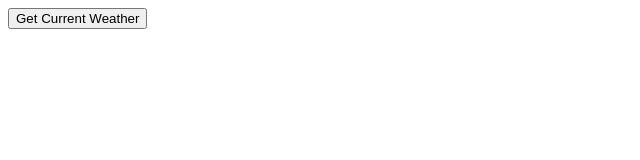
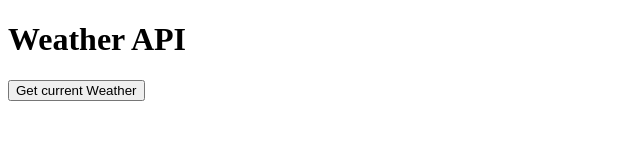
Before and after one commit to acciojob/weather-api-anitha-anii, a website: page main.html in a window 1280 px wide. Shown: the whole page, without its empty margins (0-640 px from the left). Drawn offline with Linux system fonts and the light colour scheme.

Commit message:
created a submission

```diff
--- a/main.html
+++ b/main.html
@@ -8,9 +8,9 @@
 
 <body>
 	<!-- the entire body must be written by student -->
-	 <button id="getWeatherBtn">Get Current Weather</button>
-    <div id="weatherData"></div>
-
+	<h1>Weather API</h1>
+	<button type="button" onclick="getCurrentWeather()">Get current Weather</button>
+	<div id='weatherData'></div>
     <script type="text/javascript" src="./script.js">
 </script>
 
--- a/script.js
+++ b/script.js
@@ -1,18 +1,13 @@
 //your JS code here. If required.
- const getWeatherBtn = document.getElementById('getWeatherBtn');
- const weatherDataDiv = document.getElementById('weatherData');
-
-        getWeatherBtn.addEventListener('click', async () => {
-            try {
-                const url = 'https://api.openweathermap.org/data/2.5/weather?q=London&appid=87e4d8152db8377e68f0144c06dbc0e3';
-
-                const response = await fetch(url);
-                const weatherData = await response.json();
-
-                const weatherDescription = weatherData.weather[0].description;
-
-                weatherDataDiv.textContent = `Current weather in London: ${weatherDescription}`;
-            } catch (error) {
-                console.log(error);
-            }
-        });
+ const API_key = '87e4d8152db8377e68f0144c06dbc0e3';
+function getCurrentWeather() {
+  const URL =
+    `http://api.weatherapi.com/v1/current.json?key=${API_key}/q='london'`;
+  fetch(URL)
+    .then((res) => res.json())
+    .then((data) => {
+        // console.log(data);
+        const weatherData = document.getElementById('weatherData');
+        weatherData.innerText = `Current Weather in london: ${data.error.message}` //
+    }).catch((er=> console.log(er)));
+}
```
